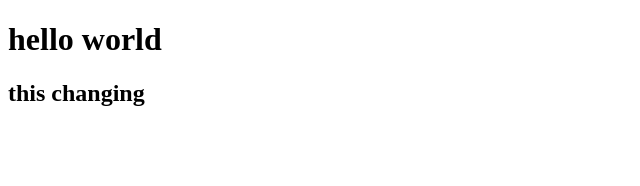
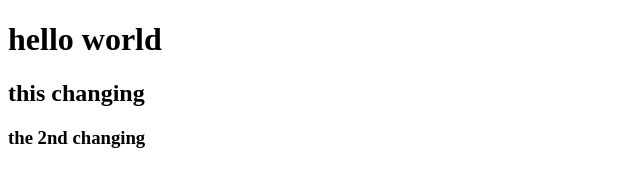
Before and after one commit to hemrajjhariya1/git-sample, a plain HTML site: page index.html in a window 1280 px wide. Shown: the whole page, without its empty margins (0-640 px from the left). Drawn offline with Linux system fonts and the light colour scheme.

Commit message:
added more style and html

```diff
--- a/index.html
+++ b/index.html
@@ -8,5 +8,6 @@
 <body>
     <h1> hello world </h1>
     <h2> this changing</h2>
+    <h3> the 2nd changing</h3>
 </body>
 </html>
--- a/style.css
+++ b/style.css
@@ -0,0 +1,3 @@
+*{
+    color: aliceblue;
+}
```
